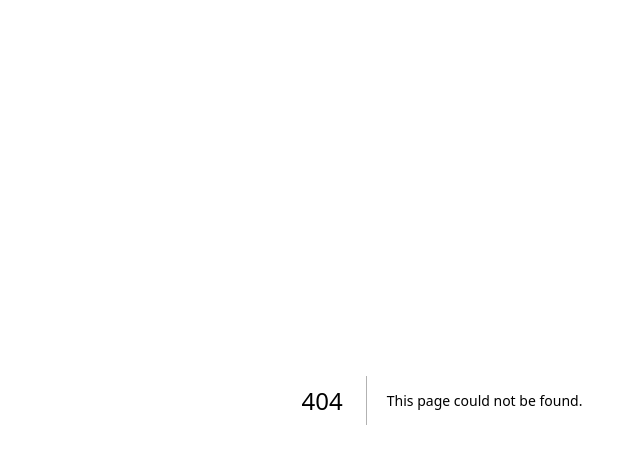
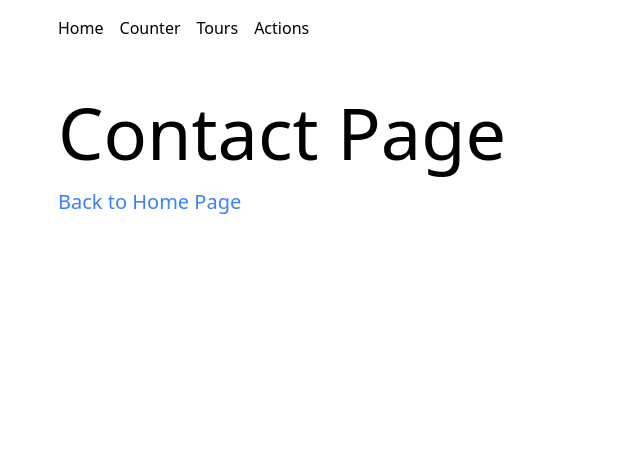
Before and after one commit to hbhangale3/nextjs-tutorial, a Next.js app: page /info/contact in a window 1280 px wide. Before the commit this address had no page. Shown: the top 464 px of the page, without its empty margins (198-838 px from the left). Built offline with nearby package versions, Linux system fonts and the light colour scheme.

Commit message:
Created a navbar component and included it inside the layout

```diff
--- /dev/null
+++ b/app/info/contact/page.tsx
@@ -0,0 +1,11 @@
+import Link from 'next/link'
+import React from 'react'
+
+export default function ContactPage() {
+  return (
+    <div>
+      <h1 className='text-7xl'>Contact Page</h1>
+      <Link href='/' className='text-xl text-blue-500 inline-block mt-5'> Back to Home Page</Link>
+      </div>
+  )
+}
--- /dev/null
+++ b/app/info/page.tsx
@@ -0,0 +1,11 @@
+import Link from 'next/link'
+import React from 'react'
+
+export default function InfoPage() {
+  return (
+    <div>
+      <h1 className='text-7xl'>Info Page</h1>
+      <Link href='/' className='text-xl text-blue-500 inline-block mt-5'> Back to Home Page</Link>
+      </div>
+  )
+}
--- a/app/layout.tsx
+++ b/app/layout.tsx
@@ -1,35 +1,14 @@
-import type { Metadata } from "next";
-import localFont from "next/font/local";
-import "./globals.css";
+import "./globals.css"
+import Navbar from "@/components/Navbar"
 
-const geistSans = localFont({
-  src: "./fonts/GeistVF.woff",
-  variable: "--font-geist-sans",
-  weight: "100 900",
-});
-const geistMono = localFont({
-  src: "./fonts/GeistMonoVF.woff",
-  variable: "--font-geist-mono",
-  weight: "100 900",
-});
+export default function RootLayout({children}:{children:React.ReactNode}){
+  return <html lang='en'>
+    <body>
+      <Navbar />
+      <main className="max-w-3xl mx-auto py-10">
+      {children}
+      </main>
 
-export const metadata: Metadata = {
-  title: "Create Next App",
-  description: "Generated by create next app",
-};
-
-export default function RootLayout({
-  children,
-}: Readonly<{
-  children: React.ReactNode;
-}>) {
-  return (
-    <html lang="en">
-      <body
-        className={`${geistSans.variable} ${geistMono.variable} antialiased`}
-      >
-        {children}
-      </body>
-    </html>
-  );
+    </body>
+  </html>
 }
--- /dev/null
+++ b/components/Navbar.tsx
@@ -0,0 +1,12 @@
+import React from 'react'
+import Link from 'next/link'
+export default function Navbar() {
+  return (
+    <nav className='max-w-3xl mx-auto py-4 flex gap-x-4'>
+        <Link href='/'> Home</Link>
+        <Link href='/counter'> Counter</Link>
+        <Link href='/tours'> Tours</Link>
+        <Link href='/actions'> Actions</Link>
+    </nav>
+  )
+}
```
